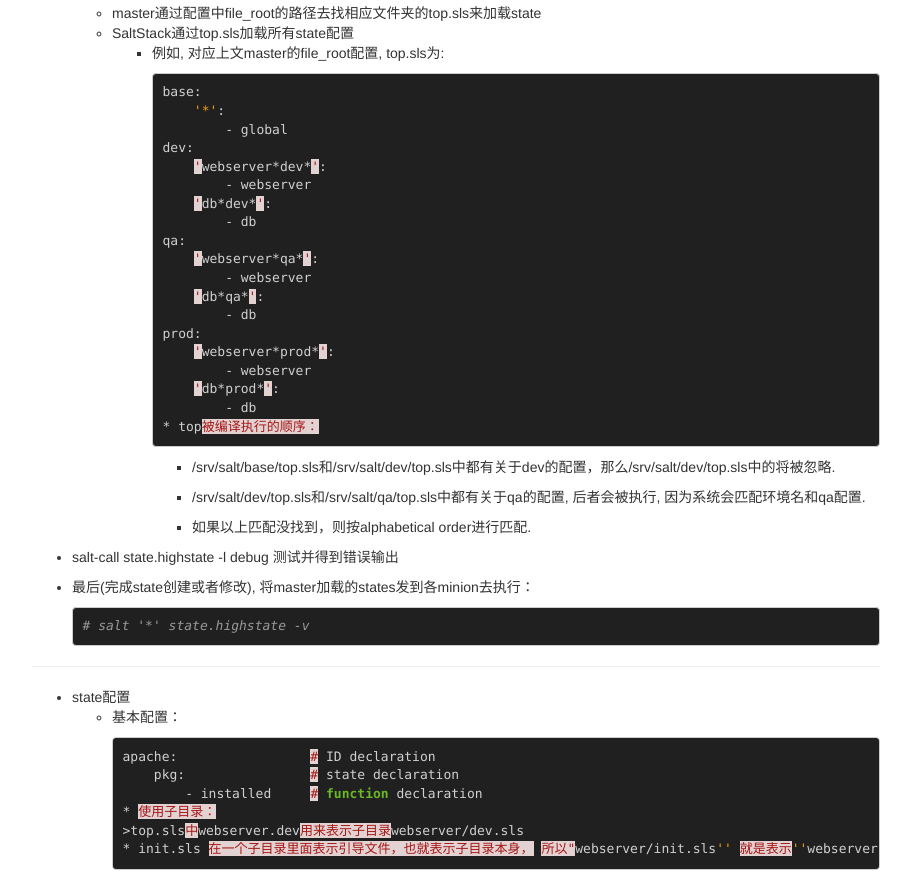
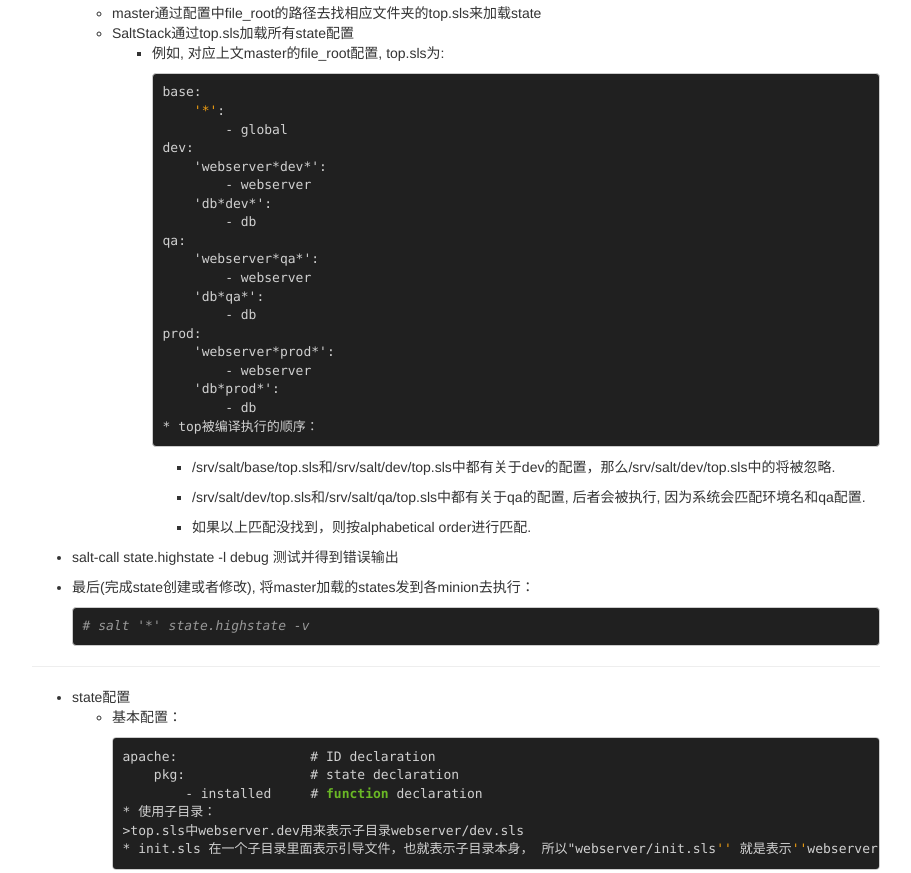
Before and after one commit to litian54/litian54.github.io, a plain HTML site: page articles/saltstack-xue-xi-bi-ji.html in a window 1280 px wide. Shown: the part 993-1866 px from the top of the page, without its empty margins (38-949 px from the left). Drawn offline with Linux system fonts and the light colour scheme.

Commit message:
delete span err background color

```diff
--- a/theme/css/pygments/native.css
+++ b/theme/css/pygments/native.css
@@ -1,7 +1,7 @@
 .highlight pre .hll { background-color: #404040 }
 .highlight pre, .highlighttable pre { background: #202020; color: #d0d0d0 }
 .highlight pre .c { color: #999999; font-style: italic } /* Comment */
-.highlight pre .err { color: #a61717; background-color: #e3d2d2 } /* Error */
+/*.highlight pre .err { color: #a61717; background-color: #e3d2d2 }*/ /* Error */
 .highlight pre .g { color: #d0d0d0 } /* Generic */
 .highlight pre .k { color: #6ab825; font-weight: bold } /* Keyword */
 .highlight pre .l { color: #d0d0d0 } /* Literal */
```
Also changed, not shown: 3 other files.
